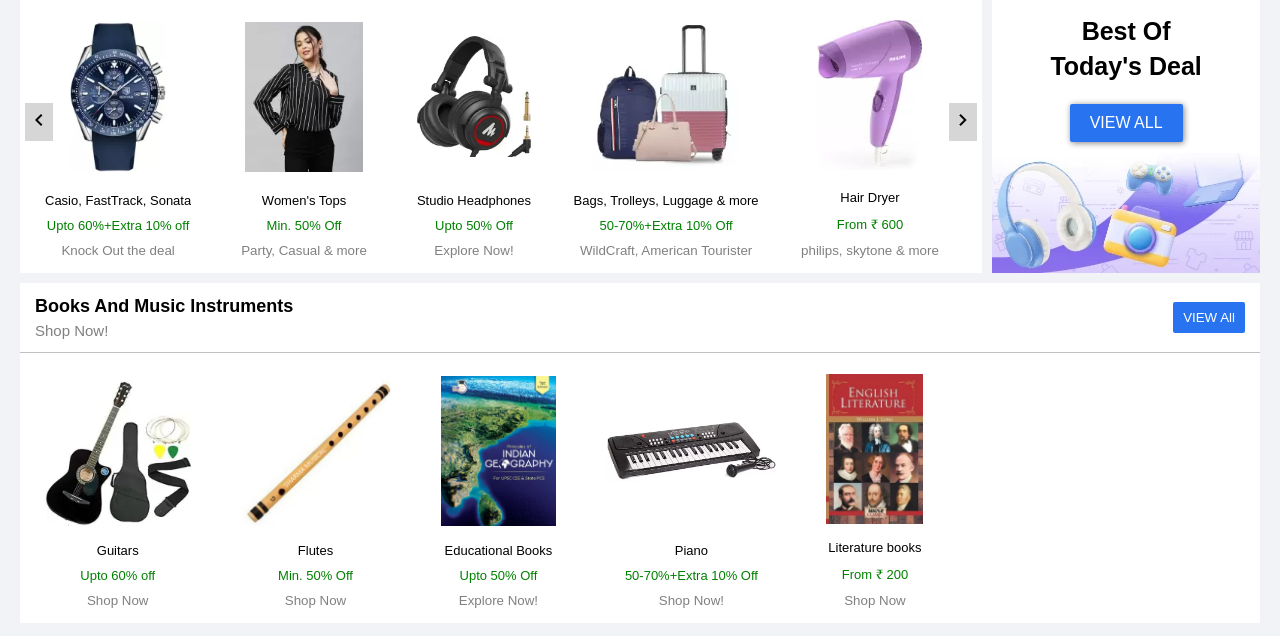
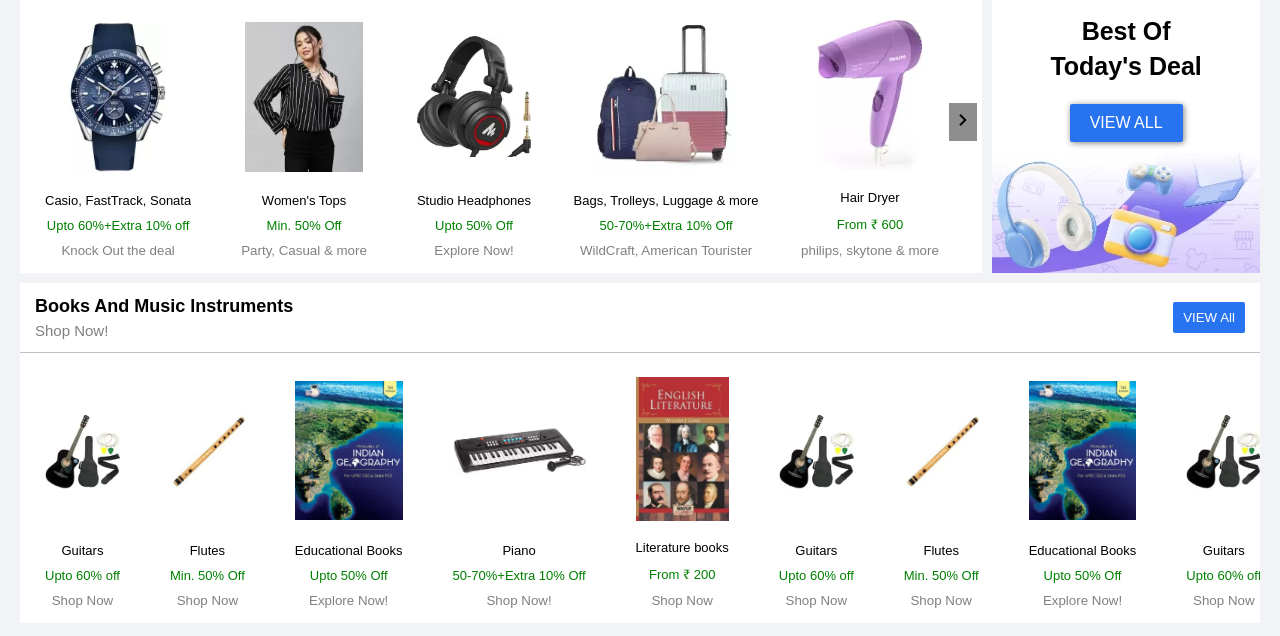
Before and after one commit to Honey0908/HTML-CSS-Practical, a plain HTML site: page index.html in a window 1280 px wide. Shown: the part 248-884 px from the top of the page. Drawn offline with nearby package versions, Linux system fonts and the light colour scheme.

Commit message:
Carousel added on product list 1

```diff
--- a/assets/css/main-container.css
+++ b/assets/css/main-container.css
@@ -130,20 +130,22 @@
 }
 
 .left-control{
-    background-color: rgb(153, 153, 153,0.4);
+    background-color: rgba(95, 95, 95, 0.7);
     margin-left: 5px;
     padding: 5px 2px;
     position: absolute;
     top: 50%;
     left: 0;
+    z-index: 1;
 }
 .right-control{
-    background-color: rgb(153, 153, 153,0.4);
+    background-color: rgb(95, 95, 95, 0.7);
     position: absolute;
     margin-right: 5px;
     padding: 5px 2px;
     top: 50%;
     right: 0;
+    z-index: 1;
 }
 
 /* -------------------------------------------
--- a/index.html
+++ b/index.html
@@ -8,6 +8,7 @@
     <meta http-equiv="X-UA-Compatible" content="IE=edge">
     <meta name="viewport" content="width=device-width, initial-scale=1.0">
 
+    <script src="index.js" defer></script>
     <!-- Title and Favicon -->
 
     <title>FlipKart</title>
@@ -245,12 +246,12 @@
 
         <div id="product-list-1" class="main-container-grid-item">
 
-            <div class="left-control">
+            <div id="left-control" class="left-control">
                 <span class="material-symbols-outlined">
                     chevron_left
                     </span>
             </div>
-            <div class="right-control">
+            <div id="right-control" class="right-control">
                 <span class="material-symbols-outlined">
                     chevron_right
                     </span>
@@ -458,6 +459,111 @@
                     </div>
                 </div>
 
+                <div class="product-list-item">
+
+                    <img src="./assets/images/main-container/guitar.jpg" alt="Guitar">
+                    <div class="product-list-item-info">
+
+                        <div class="product-list-item-name">Guitars</div>
+                        <div class="product-list-item-discount">Upto 60% off</div>
+                        <div class="product-list-item-type">Shop Now</div>
+
+                    </div>
+                </div>
+
+                <div class="product-list-item">
+
+                    <img src="./assets/images/main-container/flutes.jpg" alt="book">
+                    <div class="product-list-item-info">
+
+                        <div class="product-list-item-name">Flutes</div>
+                        <div class="product-list-item-discount">Min. 50% Off</div>
+                        <div class="product-list-item-type">Shop Now</div>
+
+                    </div>
+                </div>
+
+                <div class="product-list-item">
+                    <img src="./assets/images/main-container/Educational books.jpg" alt="Educational Book">
+                    <div class="product-list-item-info">
+
+                        <div class="product-list-item-name">Educational Books</div>
+                        <div class="product-list-item-discount">Upto 50% Off</div>
+                        <div class="product-list-item-type">Explore Now!</div>
+
+                    </div>
+                </div>
+
+                <div class="product-list-item">
+
+                    <img src="./assets/images/main-container/guitar.jpg" alt="Guitar">
+                    <div class="product-list-item-info">
+
+                        <div class="product-list-item-name">Guitars</div>
+                        <div class="product-list-item-discount">Upto 60% off</div>
+                        <div class="product-list-item-type">Shop Now</div>
+
+                    </div>
+                </div>
+
+                <div class="product-list-item">
+
+                    <img src="./assets/images/main-container/flutes.jpg" alt="book">
+                    <div class="product-list-item-info">
+
+                        <div class="product-list-item-name">Flutes</div>
+                        <div class="product-list-item-discount">Min. 50% Off</div>
+                        <div class="product-list-item-type">Shop Now</div>
+
+                    </div>
+                </div>
+
+                <div class="product-list-item">
+                    <img src="./assets/images/main-container/Educational books.jpg" alt="Educational Book">
+                    <div class="product-list-item-info">
+
+                        <div class="product-list-item-name">Educational Books</div>
+                        <div class="product-list-item-discount">Upto 50% Off</div>
+                        <div class="product-list-item-type">Explore Now!</div>
+
+                    </div>
+                </div>
+
+                <div class="product-list-item">
+
+                    <img src="./assets/images/main-container/guitar.jpg" alt="Guitar">
+                    <div class="product-list-item-info">
+
+                        <div class="product-list-item-name">Guitars</div>
+                        <div class="product-list-item-discount">Upto 60% off</div>
+                        <div class="product-list-item-type">Shop Now</div>
+
+                    </div>
+                </div>
+
+                <div class="product-list-item">
+
+                    <img src="./assets/images/main-container/flutes.jpg" alt="book">
+                    <div class="product-list-item-info">
+
+                        <div class="product-list-item-name">Flutes</div>
+                        <div class="product-list-item-discount">Min. 50% Off</div>
+                        <div class="product-list-item-type">Shop Now</div>
+
+                    </div>
+                </div>
+
+                <div class="product-list-item">
+                    <img src="./assets/images/main-container/Educational books.jpg" alt="Educational Book">
+                    <div class="product-list-item-info">
+
+                        <div class="product-list-item-name">Educational Books</div>
+                        <div class="product-list-item-discount">Upto 50% Off</div>
+                        <div class="product-list-item-type">Explore Now!</div>
+
+                    </div>
+                </div>
+
 
             </div>
 
--- /dev/null
+++ b/index.js
@@ -0,0 +1,30 @@
+const left_control=document.getElementById("left-control");
+const right_control=document.getElementById("right-control");
+
+// Product List1
+const list=document.getElementsByClassName("product-list-items")[0];
+// width of each Item
+const itemWidth=list.children[0].offsetWidth;
+
+// show and hide left and right controlls
+function show_hide_buttons(){
+    let scrollWidth= list.scrollWidth - list.clientWidth;
+    console.log(scrollWidth);
+    left_control.style.display= list.scrollLeft=== 0 ? "none" : "block";
+    right_control.style.display= list.scrollLeft === scrollWidth ?"none":"block";
+}
+
+show_hide_buttons()
+
+
+// 2 items will be scrolled on right
+left_control.addEventListener("click", ()=>{
+    list.scrollTo(list.scrollLeft-itemWidth*3,0)
+    show_hide_buttons();
+});
+
+// 2 items will be scrolled on left
+right_control.addEventListener("click", ()=>{
+    list.scrollTo(list.scrollLeft+itemWidth*3,0)
+    show_hide_buttons();
+});
```
